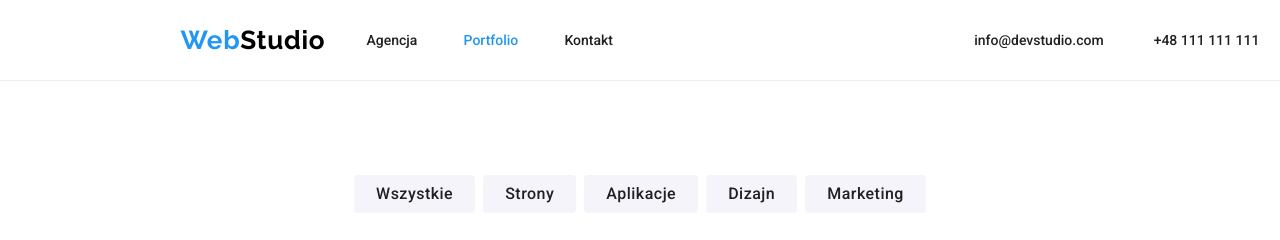
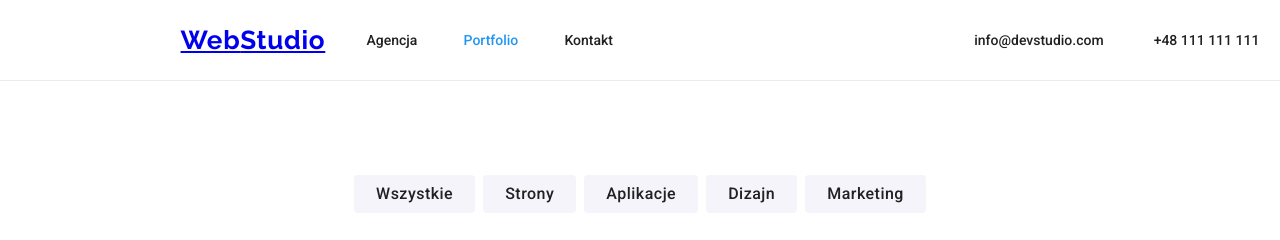
Before and after one commit to KitsuneAkvma/goit-markup-hw-03, a plain HTML site: page portfolio.html in a window 1280 px wide. Shown: the top 240 px of the page. Drawn offline with Linux system fonts and the light colour scheme.

```diff
--- a/css/styles.css
+++ b/css/styles.css
@@ -55,18 +55,14 @@ body {
 .logo {
   padding-left: 10rem;
 
+  color: #000;
+  text-decoration: none;
   font-family: var(--ff-logo);
   font-weight: var(--fw-bld);
   font-size: 26px;
   letter-spacing: 0.72px;
 }
-.logo > a {
-  color: #000;
-  text-decoration: none;
-}
-.logo > a > span {
-  color: var(--clr-blue);
-}
+
 .logo > span {
   color: var(--clr-blue);
 }
```
Also changed, not shown: index.html (+1 -3 lines).
